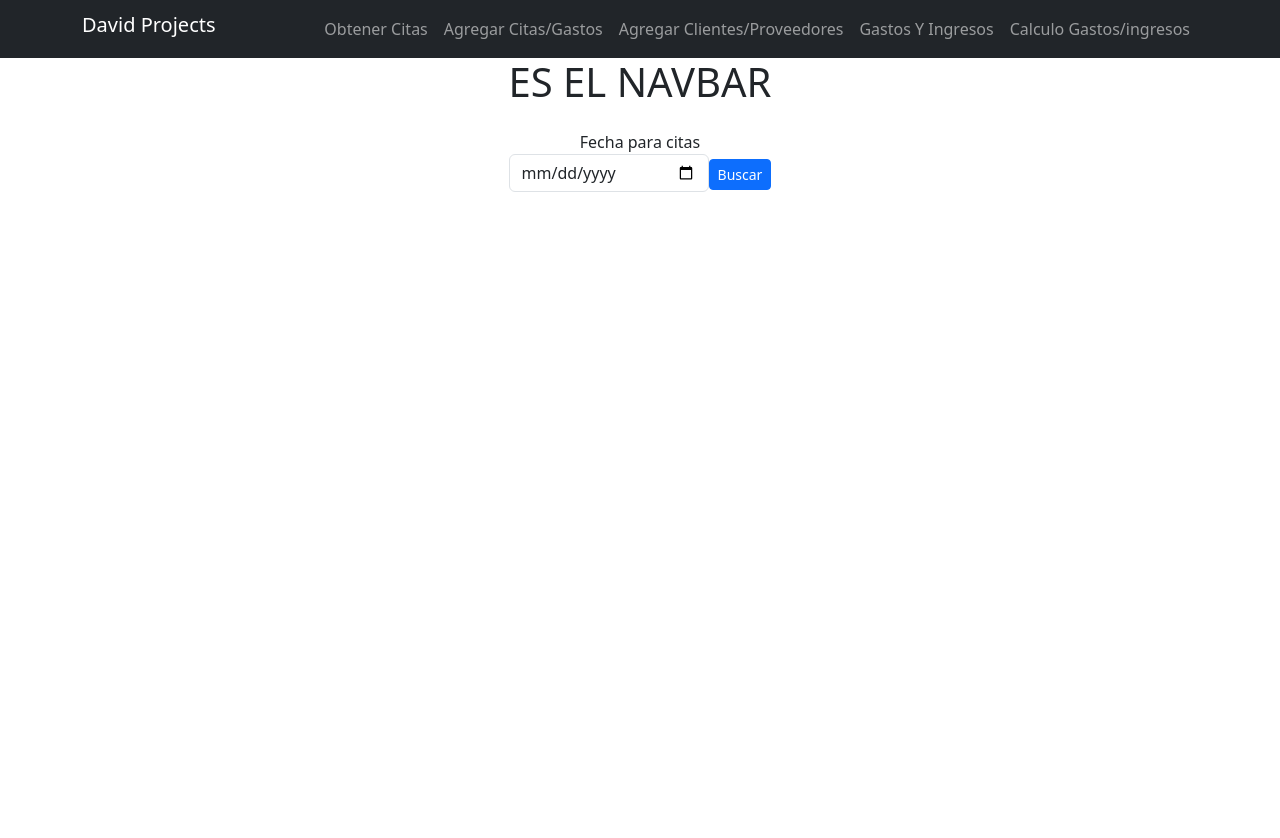
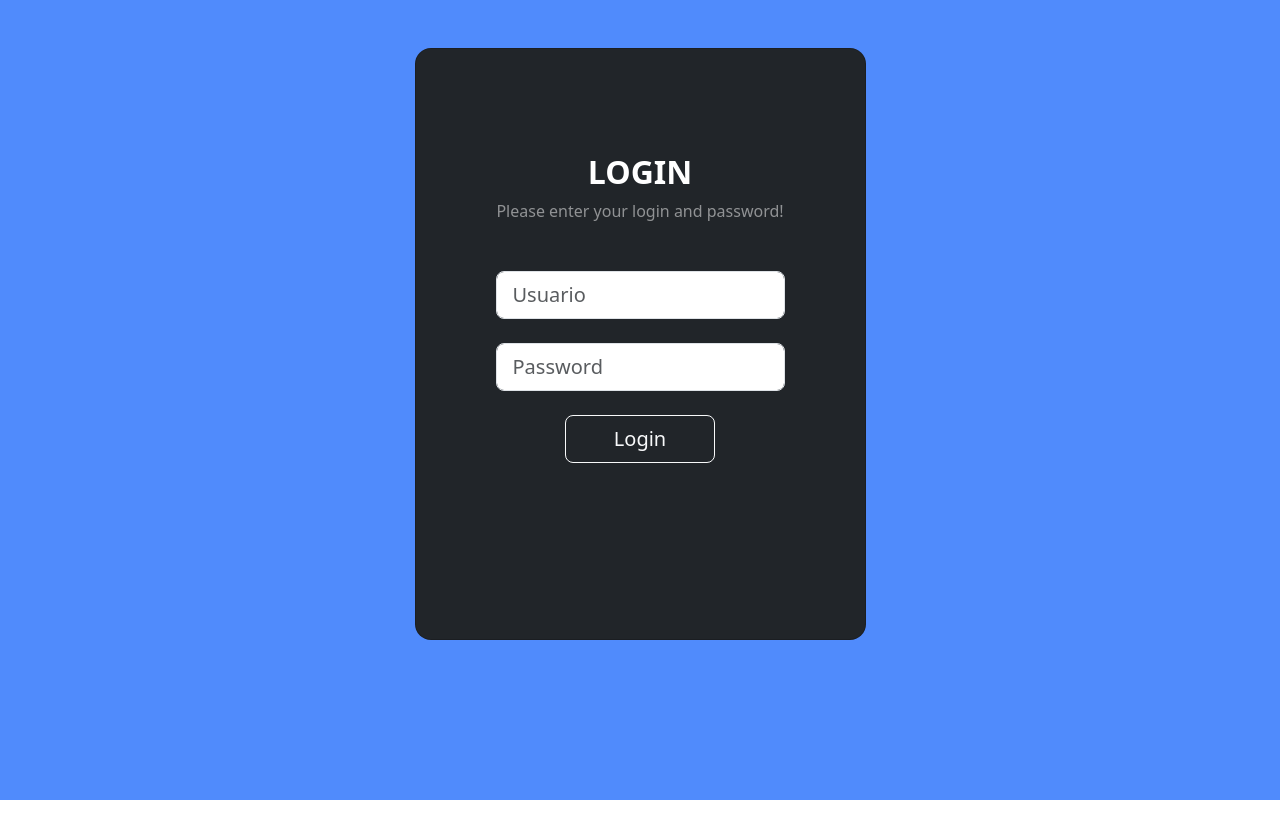
Before and after one commit to David09x/autonomoVue, a Vue app in the folder vue/: page / in a window 1280 px wide. Shown: the top 838 px of the page. After the commit the page ends 800 px from the top, so only its background shows below. Built offline with nearby package versions, Linux system fonts and the light colour scheme.

Commit message:
login
login que funciona, no te deja avanzar si el login no existe,

```diff
--- a/vue/src/App.vue
+++ b/vue/src/App.vue
@@ -15,21 +15,10 @@ export default {
 
 <template>
 
-  <Navbar/>
+  <Navbar v-if="$route.name !== 'login'"/>
   <router-view></router-view>
 </template>
 
-<style scoped>
-.logo {
-  height: 6em;
-  padding: 1.5em;
-  will-change: filter;
-  transition: filter 300ms;
-}
-.logo:hover {
-  filter: drop-shadow(0 0 2em #646cffaa);
-}
-.logo.vue:hover {
-  filter: drop-shadow(0 0 2em #42b883aa);
-}
+<style >
+
 </style>
--- a/vue/src/components/Navbar.vue
+++ b/vue/src/components/Navbar.vue
@@ -9,7 +9,7 @@
       <div class="collapse navbar-collapse" id="navbarNav">
         <ul class="navbar-nav ms-auto">
           <li class="nav-item">
-          <router-link to="/" class="nav-link">Obtener Citas</router-link>
+            <router-link to="/citas" class="nav-link">Ver Citas</router-link>
           </li>
           <li class="nav-item">
             <router-link to="/agregarCitas" class="nav-link">Agregar Citas/Gastos</router-link>
@@ -18,26 +18,37 @@
             <router-link to="/cliente" class="nav-link">Agregar Clientes/Proveedores</router-link>
           </li>
           <li class="nav-item">
-          <router-link to="/gastosYBenefinicios" class="nav-link">Gastos Y Ingresos</router-link>
+            <router-link to="/gastosYBenefinicios" class="nav-link">Agregar Gastos/Ingresos</router-link>
           </li>
           <li class="nav-item">
-          <router-link to="/dinero" class="nav-link">Calculo Gastos/ingresos</router-link>
+            <router-link to="/dinero" class="nav-link">Calculo</router-link>
+          </li>
+
+          <li class="nav-item">
+            <button @click="desconectar" class="nav-link">Desconectar</button>
           </li>
         </ul>
       </div>
     </div>
   </nav>
-<h1>ES EL NAVBAR</h1>
-
 </template>
 
+<script>
+export default {
+  methods: {
+    desconectar() {
 
-<style >
+      localStorage.removeItem('token');
+
+      this.$router.push('/');
+    }
+  }
+}
+</script>
+
+<style scoped>
 #app {
-    padding :0;
+  padding: 0;
   margin: 0;
 }
-
-
-
 </style>
--- a/vue/src/components/login.vue
+++ b/vue/src/components/login.vue
@@ -1,29 +1,20 @@
-<script></script>
-
 <template>
-
-<section class="vh-100 gradient-custom">
+    <section class="vh-100 gradient-custom" style="background-color: #508bfc" >
       <div class="container py-5 h-80">
         <div class="row d-flex justify-content-center align-items-center h-100">
           <div class="col-12 col-md-8 col-lg-6 col-xl-5">
             <div class="card bg-dark text-white" style="border-radius: 1rem;">
               <div class="card-body p-5 text-center">
-
                 <div class="mb-md-5 mt-md-4 pb-5">
-
                   <h2 class="fw-bold mb-2 text-uppercase">Login</h2>
                   <p class="text-white-50 mb-5">Please enter your login and password!</p>
-
                   <div data-mdb-input-init class="form-outline form-white mb-4">
-                <input type="text" id="typeUserX" class="form-control form-control-lg" placeholder="Usuario"/>
+                    <input type="text" v-model="usuario" class="form-control form-control-lg" placeholder="Usuario"/>
                   </div>
-
                   <div data-mdb-input-init class="form-outline form-white mb-4">
-                <input type="password" id="typePasswordX" class="form-control form-control-lg" placeholder="Password"/>
+                    <input type="password" v-model="password" class="form-control form-control-lg" placeholder="Password"/>
                   </div>
-
-              <button data-mdb-button-init data-mdb-ripple-init class="btn btn-outline-light btn-lg px-5" type="submit">Login</button>
-
+                  <button @click="login" data-mdb-button-init data-mdb-ripple-init class="btn btn-outline-light btn-lg px-5">Login</button>
                 </div>
               </div>
             </div>
@@ -31,9 +22,78 @@
         </div>
       </div>
     </section>
-
   </template>
 
+  <script>
+  import { toast } from 'vue3-toastify';
+   import 'vue3-toastify/dist/index.css';
+  export default {
+    created() {
+        // Eliminar el token del localStorage al cargar la página de login
+        localStorage.removeItem('token');
+    },
+    data() {
+      return {
+        usuario: '',
+        password: ''
+      };
+    },
+    methods: {
+      login() {
+        fetch('http://localhost:8000/buscar-usuario', {
+          method: 'POST',
+          headers: {
+            'Content-Type': 'application/json'
+          },
+          body: JSON.stringify({
+            idUsuario: this.usuario,
+            password: this.password
+          })
+        })
+        .then(response => {
+          if (response.ok) {
+            return response.json();
+          } else {
+            throw new Error('Network response was not ok.');
+          }
+        })
+        .then(data => {
+          // Manejar la respuesta aquí
+          if (data.token) {
+            // La solicitud fue exitosa
+            console.log(data.token);
+            localStorage.setItem('token', data.token)
+            this.$router.push('/citas');
+          } else {
+            // La solicitud falló, mostrar mensaje de error
+            const customId = 'custom-id'
+            // Verificar si hay un toast activo con el ID "custom-id"
+            if (toast.isActive(customId)) {
+            // Si hay un toast activo, cerrarlo
+              toast.update(customId, {type: toast.TYPE.ERROR , render: data.descripcion});
+            } else {
+              // Si no hay un toast activo, mostrar uno nuevo
+              toast.error( data.descripcion, {
+                autoClose: 4000,
+                pauseOnFocusLoss: false,
+                transition: toast.TRANSITIONS.FADE,
+                toastId: "custom-id"
+              });
+            }
+          }
+        })
+        .catch(error => {
+          // Manejar errores de red u otros errores
+          console.error('Error:', error.message);
+        });
+      }
+    }
+  }
+  </script>
+
   <style>
+  section{
+    width: 100vw;
 
+  }
 </style>
--- a/vue/src/router/index.js
+++ b/vue/src/router/index.js
@@ -9,7 +9,7 @@ const routes = [
 
 
     {
-        path:'/',
+        path:'/citas',
         name:'citas',
         component: tablaCitas
     },
@@ -34,7 +34,7 @@ const routes = [
         component: citas
     },
     {
-        path:'/login',
+        path:'/',
         name: 'login',
         component: loginUsuario
     }
@@ -49,4 +49,17 @@ const router = createRouter({
     routes
 })
 
+router.beforeEach((to, from, next) => {
+    // Verificar si el usuario tiene un token válido en el localStorage
+    const token = localStorage.getItem('token');
+    if (to.name !== 'login' && !token) {
+      // Si la ruta no es '/login' y no hay token, redirigir al usuario a la página de inicio de sesión
+      next({ name: 'login' });
+    } else {
+      // Permitir al usuario acceder a la ruta solicitada
+      next();
+    }
+  });
+
+
 export default router;
--- a/vue/src/style.css
+++ b/vue/src/style.css
@@ -60,7 +60,7 @@ button:focus-visible {
 #app {
   max-width: 100vw;
   margin: 0 auto;
-  padding: 2rem;
+  padding: 0;
   text-align: center;
 }
 
```
Lines whose indentation alone changed are shown as unchanged.
